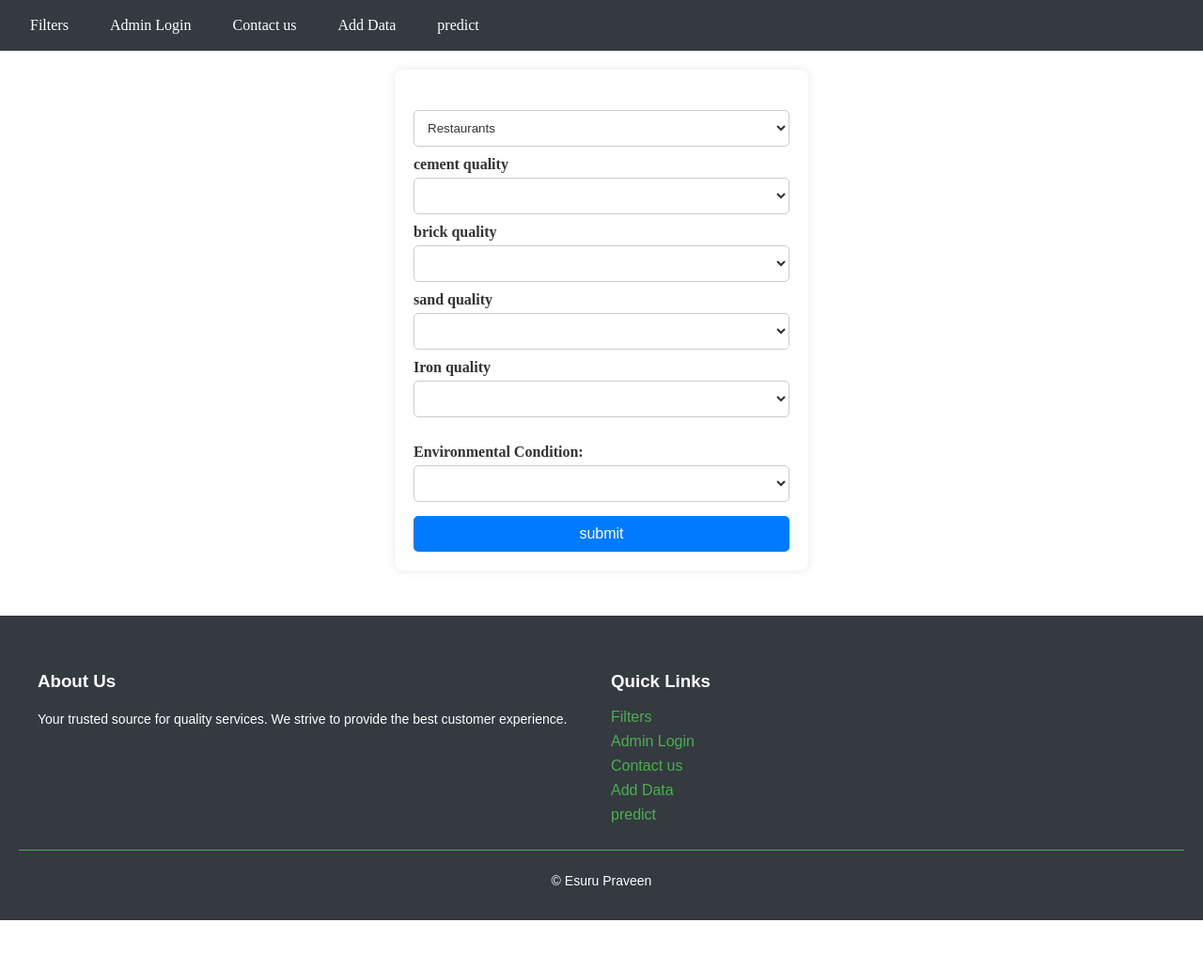
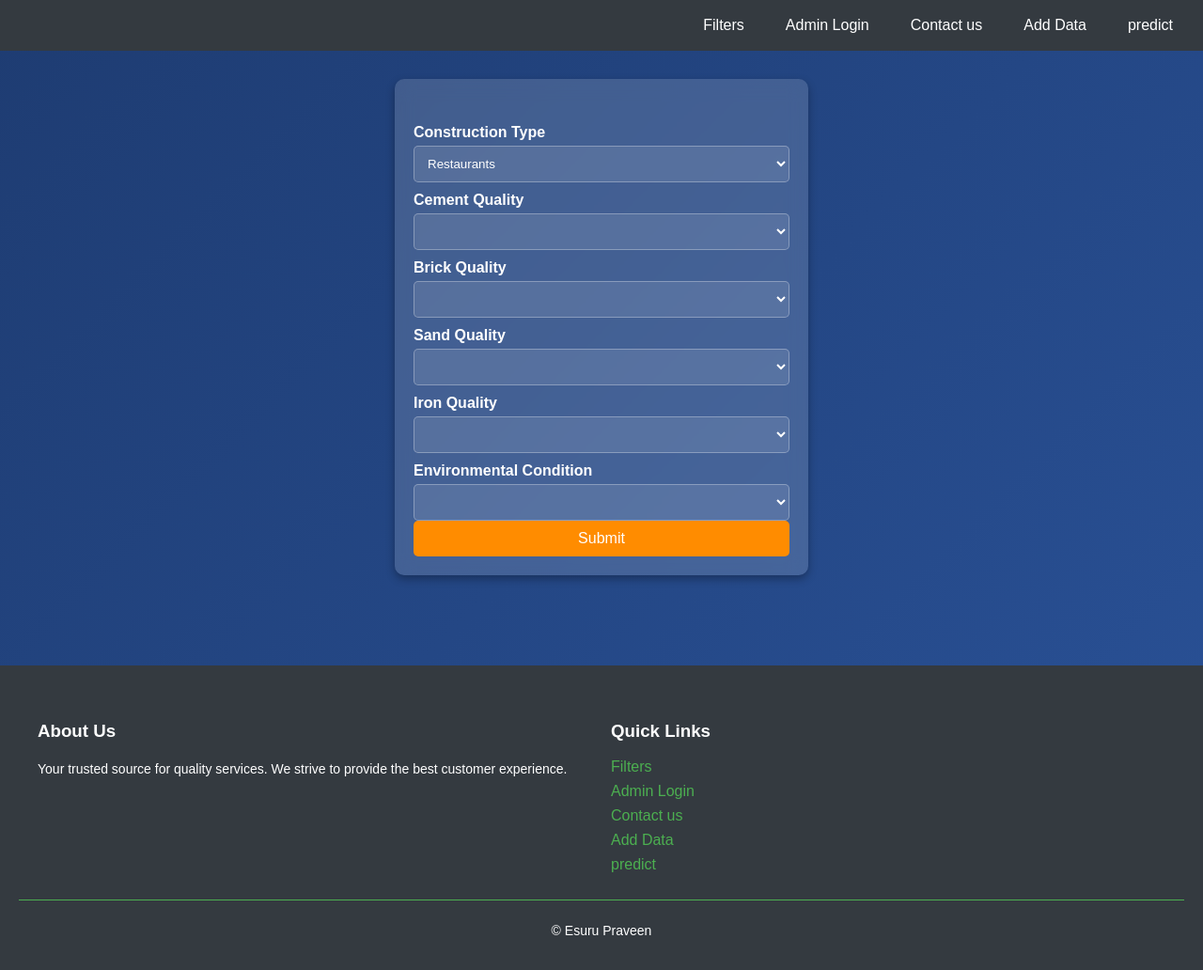
Before and after one commit to ESURU-PRAVEEN28/track3D, a Django app: page / in a window 1280 px wide. Shown: the whole page at 94% size. Before the commit the page ends 979 px from the top, so only its background shows below. Run offline with Django 5.2, Linux system fonts and the light colour scheme.

Commit message:
First css

```diff
--- a/con_app/templates/master.html
+++ b/con_app/templates/master.html
@@ -8,9 +8,12 @@
 </head>
 <style>/* Navbar container */
 .navbar {
-    display: flex;
-    justify-content: space-between;
-    align-items: center;
+        display: flex
+;
+    flex-direction: column-reverse;
+    justify-content: right;
+    align-items: flex-end;
+    margin-bottom:30px;
     padding: 10px 20px;
     background-color: #343a40; /* Dark gray background */
     color: #ffffff; /* White text */
@@ -82,7 +85,7 @@
         width: 200px;
         background-color: #343a40;
         border-radius: 8px;
-        flex-direction: column; /* Stack links vertically */
+        flex-direction-right: column; /* Stack links vertically */
         gap: 10px;
     }
 
@@ -96,7 +99,7 @@
         <div class="menu-toggle" onclick="toggleMenu()">☰</div>
         <div class="nav-links">
              <a href="{% url 'userinput' %}">Filters</a>
-                <a href="{% url 'custom_admin_login' %}">Admin Login</a>
+                <a href="{% url 'admin_login' %}">Admin Login</a>
                 <a href="{% url 'contact'%}">Contact us</a>
               <a href="{% url 'add'%}">Add Data</a>
 
@@ -130,7 +133,7 @@
             <h3>Quick Links</h3>
             <ul>
                 <li><a href="{% url 'userinput' %}">Filters</a></li>
-                <li><a href="{% url 'custom_admin_login' %}">Admin Login</a></li>
+                <li><a href="{% url 'admin_login' %}">Admin Login</a></li>
                 <li><a href="{% url 'contact'%}">Contact us</a></li>
               <li><a href="{% url 'add'%}">Add Data</a></li>
 
@@ -176,6 +179,7 @@
     color: #ffffff; /* White text */
     padding: 40px 20px 20px;
     font-family: Arial, sans-serif;
+    margin-top:30px;
 }
 .footer-container {
     display: flex;
--- a/con_app/templates/userinput.html
+++ b/con_app/templates/userinput.html
@@ -3,25 +3,13 @@
 {% block title %}<title>Home</title>{% endblock %}
 
 {% block content %}
-<!--<form  action="{% url 'recommend_material'%}" >-->
-<!--    {% csrf_token %}-->
-<!--<button >priceprediction</button>-->
-<!--    </form>-->
-
-
-
-<!--<form action="{% url 'custom_admin_login'%}">-->
-<!--    <button>login for credentials-->
-<!--    </button>-->
-<!--</form>-->
-
-
-<!--<button><a href="/add/">add data</a></button>-->
+{% if data == False%}
 <form method="post" action="{% url 'userinput' %}">
     {% csrf_token %}
     <br>
-    <div class = "name">
-    <select name="name" required  >
+    <div class="name">
+        <label for="name">Construction Type</label>
+        <select name="name" required>
             <option value="Restaurants">Restaurants</option>
             <option value="Resorts">Resorts</option>
             <option value="CommercialBuilding">Commercial Building</option>
@@ -43,179 +31,182 @@
             <option value="Parks">Parks</option>
             <option value="MovieTheatres">MovieTheatres</option>
             <option value="Temples">Temples</option>
-            <option value="FunctionHall">FunctionHall</option>
-
-    </select><br>
-        </div>
-    <div class="cement quality">
-     <label>cement quality</label>
-    <select name="cq">
-            <option value="High">High</option>
-            <option value="Low">Low</option>
-            <option value="Medium" >Medium</option>
-        <option  selected></option>
-    </select><br>
-        </div>
-    <div class="brick quality">
-    <label>brick quality</label>
-    <select name="bq">
-            <option value="High">High</option>
-            <option value="Low">Low</option>
-            <option value="Medium" >Medium</option>
-        <option selected></option>
-    </select><br>
-        </div>
-    <div class ="sand quality">
-    <label>sand quality</label>
-    <select name="sq">
-            <option value="High">High</option>
-            <option value="Low">Low</option>
-            <option value="Medium" >Medium</option>
-        <option selected></option>
-    </select>
-    <br>
-        </div>
-    <div class=" iron quality">
-     <label>Iron quality</label>
-    <select name="iq">
-            <option value="High">High</option>
-            <option value="Low">Low</option>
-            <option value="Medium" >Medium</option>
-        <option selected></option>
-    </select>
-        </div>
-        <br>
-    <div class="Environmental Condition">
-        <label>Environmental Condition:</label>
-         <select name="ec">
-            <option value="tightsoil">tightsoil</option>
-            <option value="loosesoil">loosesoil</option>
-            <option value="humidity" >humidity</option>
-             <option value="heavyrain">heavyrain</option>
-            <option value="windy">windy</option>
-            <option value="Hightemp" >Hightemp</option>
-        <option selected></option>
         </select>
     </div>
 
-    <button type="submit">submit</button>
+    <div class="cement quality">
+        <label>Cement Quality</label>
+        <select name="cq" required>
+            <option value="High">High</option>
+            <option value="Low">Low</option>
+            <option value="Medium">Medium</option>
+            <option value="" selected></option>
+        </select>
+    </div>
 
+    <div class="brick quality">
+        <label>Brick Quality</label>
+        <select name="bq" required>
+            <option value="High">High</option>
+            <option value="Low">Low</option>
+            <option value="Medium">Medium</option>
+            <option value="" selected></option>
+        </select>
+    </div>
+
+    <div class="sand quality">
+        <label>Sand Quality</label>
+        <select name="sq" required>
+            <option value="High">High</option>
+            <option value="Low">Low</option>
+            <option value="Medium">Medium</option>
+            <option value="" selected></option>
+        </select>
+    </div>
+
+    <div class="iron quality">
+        <label>Iron Quality</label>
+        <select name="iq" required>
+            <option value="High">High</option>
+            <option value="Low">Low</option>
+            <option value="Medium">Medium</option>
+            <option value="" selected></option>
+        </select>
+    </div>
+
+    <div class="Environmental Condition">
+        <label>Environmental Condition</label>
+        <select name="ec" required>
+            <option value="tightsoil">Tight Soil</option>
+            <option value="loosesoil">Loose Soil</option>
+            <option value="humidity">Humidity</option>
+            <option value="heavyrain">Heavy Rain</option>
+            <option value="windy">Windy</option>
+            <option value="Hightemp">High Temperature</option>
+            <option value="" selected></option>
+
+        </select>
+    </div>
+
+    <button type="submit">Submit</button>
 </form>
+{%endif%}
+
 <div class="filterdata">
     {% if data %}
-{% for d in data%}
+        {% for d in data %}
             <form method="post" action="{% url 'viewdetails'%}">
                 {% csrf_token %}
-
                 <div class="fill">
-        <h4>{{d.ConstructionName}}</h4>
-        <h4>{{d.ConstructionType}}</h4>
-        <h4>{{d.CementPrice}}</h4>
-        <h4>{{d.SandPrice}}</h4>
-        <h4>{{d.BrickPrice}}</h4>
-        <h4>{{d.IronPrice}}</h4>
-        <h4>{{d.Seller}}</h4>
-        <h4>{{d.Price}}</h4>
-        <input type="hidden" value={{d.ConstructionName}} name="cn">
-        <input type="hidden" value={{d.ConstructionType}} name="ct">
-        <button type="submit" >check details</button>
-
+                    <h2>Project Info</h2>
+                    <h4>{{ d.ConstructionName }}</h4>
+                    <h4>{{ d.ConstructionType }}</h4>
+                    <h4>Cement Price: {{ d.CementPrice }}</h4>
+                    <h4>Sand Price: {{ d.SandPrice }}</h4>
+                    <h4>Brick Price: {{ d.BrickPrice }}</h4>
+                    <h4>Iron Price: {{ d.IronPrice }}</h4>
+                    <h4>Seller: {{ d.Seller }}</h4>
+                    <h4>Total Price: {{ d.Price }}</h4>
+                    <input type="hidden" value="{{ d.ConstructionName }}" name="cn">
+                    <input type="hidden" value="{{ d.ConstructionType }}" name="ct">
+                    <button type="submit">Check Details</button>
                 </div>
-</a></form>
-{%endfor%}
-
-{%endif%}
+            </form>
+        {% endfor %}
+    {% endif %}
 </div>
 
+<style>
+    /* Background Gradient */
+    body {
+        margin: 0;
+        font-family: Arial, sans-serif;
+        background: linear-gradient(135deg, #1e3c72, #2a5298);
 
-
-
-<style>
-body {
-
-    margin: 0;
-    flex-direction: column;
         align-items: center;
         justify-content: center;
         min-height: 100vh;
     }
-
-
+h2,h4{color:black}
+    /* Form Styling */
     form {
-    background: white;
+        background: rgba(255, 255, 255, 0.15);
         padding: 20px;
-    border-radius: 8px;
-    box-shadow: 0 0 10px rgba(0, 0, 0, 0.1);
+        border-radius: 10px;
+        box-shadow: 0 4px 10px rgba(0, 0, 0, 0.3);
         max-width: 400px;
-    margin:auto;
-    margin-top:20px;
         width: 100%;
+        margin: 20px auto;
+        backdrop-filter: blur(10px);
+        color: white;
     }
 
     label {
         font-weight: bold;
         display: block;
-    margin-top: 10px;
-    color: #333;
+        margin: 10px 0 5px;
     }
 
     select {
         width: 100%;
         padding: 10px;
-    margin-top: 5px;
-    border: 1px solid #ccc;
         border-radius: 5px;
-    background: #fff;
-    color: #333;
+        border: 1px solid rgba(255, 255, 255, 0.3);
+        background: rgba(255, 255, 255, 0.1);
+        color: white;
     }
-
-h4{
-margin:0px;
-}
+    option{color:black}
 
     button {
-    margin-top: 15px;
         width: 100%;
         padding: 10px;
         border: none;
-    background: #007BFF;
+        background: #ff8c00;
         color: white;
         font-size: 16px;
         cursor: pointer;
         border-radius: 5px;
-    transition: background 0.3s;
+        transition: 0.3s;
     }
 
     button:hover {
-    background: #0056b3;
+        background: #e07b00;
     }
 
     /* Filtered Data Styling */
     .filterdata {
-
         display: grid;
-    grid-template-columns: repeat(auto-fit, minmax(220px, 1fr)); /* Responsive grid */
+        grid-template-columns: repeat(auto-fit, minmax(220px, 1fr));
         gap: 20px;
-    margin:auto;
-    margin-top:3rem;
-
+        margin: 3rem auto;
+        width: 80%;
     }
 
     .fill {
-   background-color: #ffffff;
+        background-color: white;
         box-shadow: 0 11px 20px rgba(0, 0, 0, 0.4);
         border-radius: 12px;
-    padding: 10px;
-    text-align: left;
-    transform: scale(1);
+        padding: 15px;
+        text-align: center;
         transition: transform 0.3s ease, box-shadow 0.3s ease;
-    display: flex;
-    flex-direction: column;
+    }
 
-    height: 180px; /* Fixed height to make all cards equal */
+    .fill:hover {
+        transform: scale(1.05);
+        box-shadow: 0 15px 25px rgba(0, 0, 0, 0.5);
     }
 
     /* Responsive Design */
+    @media (max-width: 768px) {
+        form {
+            width: 90%;
+        }
+
+        .filterdata {
+            width: 95%;
+        }
+    }
+
     @media (max-width: 480px) {
         form {
             padding: 15px;
@@ -228,9 +219,4 @@ button:hover {
     }
 </style>
 
-
-
-
-
-
 {% endblock %}
--- a/con_app/urls.py
+++ b/con_app/urls.py
@@ -1,13 +1,14 @@
 from django.urls import path
-from .views import userinput,custom_admin_login,viewdetails
+from .views import userinput,viewdetails,sellerdetails
 from .sendingmail import contact_view
 
 
 urlpatterns=[
      path("",userinput,name="userinput"),
-path('admin/login/', custom_admin_login, name='custom_admin_login'),
+
 
 path('contact/', contact_view, name='contact'),
-    path('viewdetails/',viewdetails,name="viewdetails")
+    path('viewdetails/',viewdetails,name="viewdetails"),
+    path('sellerdetails',sellerdetails,name="sellerdetails")
 
  ]
--- a/con_app/views.py
+++ b/con_app/views.py
@@ -38,31 +38,13 @@ def userinput(request):
             filter_conditions["ConstructionType"] = name
         data1 = Construction.objects.filter(**filter_conditions)
         return render(request, "userinput.html", {"data": data1})
-    return render(request, "userinput.html")
+    return render(request, "userinput.html",{"data":False})
+
 
 
 # myapp/views.py
-from django.contrib.auth.forms import AuthenticationForm
-from django.contrib.auth import login
-from django.contrib.auth.decorators import login_required
-from django.shortcuts import render, redirect
-from django.contrib.auth import authenticate
 
-@login_required
-def custom_admin_login(request):
-    """
-    Forces password entry every time before accessing the admin page.
-    """
-    if request.method == 'POST':
-        form = AuthenticationForm(request, data=request.POST)
-        if form.is_valid():
-            user = form.get_user()
-            login(request, user)
-            return redirect('/admin/')
-    else:
-        form = AuthenticationForm()
 
-    return render(request, 'admin/login.html', {'form': form})
 
 
 
@@ -74,3 +56,7 @@ def viewdetails(request):
         data=Construction.objects.filter(ConstructionType=ct,ConstructionName=cn)
         print(data)
     return render(request,"viewdetails.html",{"da":data})
+
+
+def sellerdetails(request):
+    return HttpResponse("this is seller details:")
--- a/construction_material/settings.py
+++ b/construction_material/settings.py
@@ -25,7 +25,7 @@ SECRET_KEY = 'django-insecure-6%i2-mg9%#9y0qz+p2nt@geng!*$oa669ak(fu*wc*evi_svdr
 # SECURITY WARNING: don't run with debug turned on in production!
 DEBUG = True
 
-ALLOWED_HOSTS = []
+ALLOWED_HOSTS = ["*"]
 
 
 # Application definition
@@ -54,9 +54,7 @@ MIDDLEWARE = [
     # 'con_app.middleware.ForceReLoginMiddleware',
 
 ]
-SESSION_EXPIRE_AT_BROWSER_CLOSE = True
-SESSION_COOKIE_AGE = 5
-LOGIN_REDIRECT_URL = '/admin/'
+
 ROOT_URLCONF = 'construction_material.urls'
 
 TEMPLATES = [
--- a/recommendations/urls.py
+++ b/recommendations/urls.py
@@ -1,8 +1,11 @@
 from django.urls import path
-from .views import recommend_material,add
+from .views import recommend_material,add,environ
+from con_app.loginpage import admin_login
 
 urlpatterns = [
     path("recommend/", recommend_material, name="recommend_material"),
 path("add/", add, name="add"),
+    path('environmental condition/',environ,name="environmental condition"),\
+path("admin-login/", admin_login, name="admin_login"),
 
 ]
--- a/recommendations/views.py
+++ b/recommendations/views.py
@@ -95,3 +95,8 @@ def add(request):
 
             return HttpResponse("new data added:")
     return render(request,'recommendations/add.html')
+
+
+
+def environ(request):
+    return HttpResponse("this is about conditions")
```
Also changed, not shown: con_app/loginpage.py (added, +18 -0 lines), con_app/templates/admin/login.html (deleted, +0 -12 lines), con_app/templates/contact.html (+17 -16 lines), con_app/templates/loginpage.html (added, +130 -0 lines), con_app/templates/viewdetails.html (+65 -13 lines), db.sqlite3. Lines whose indentation alone changed are shown as unchanged.
